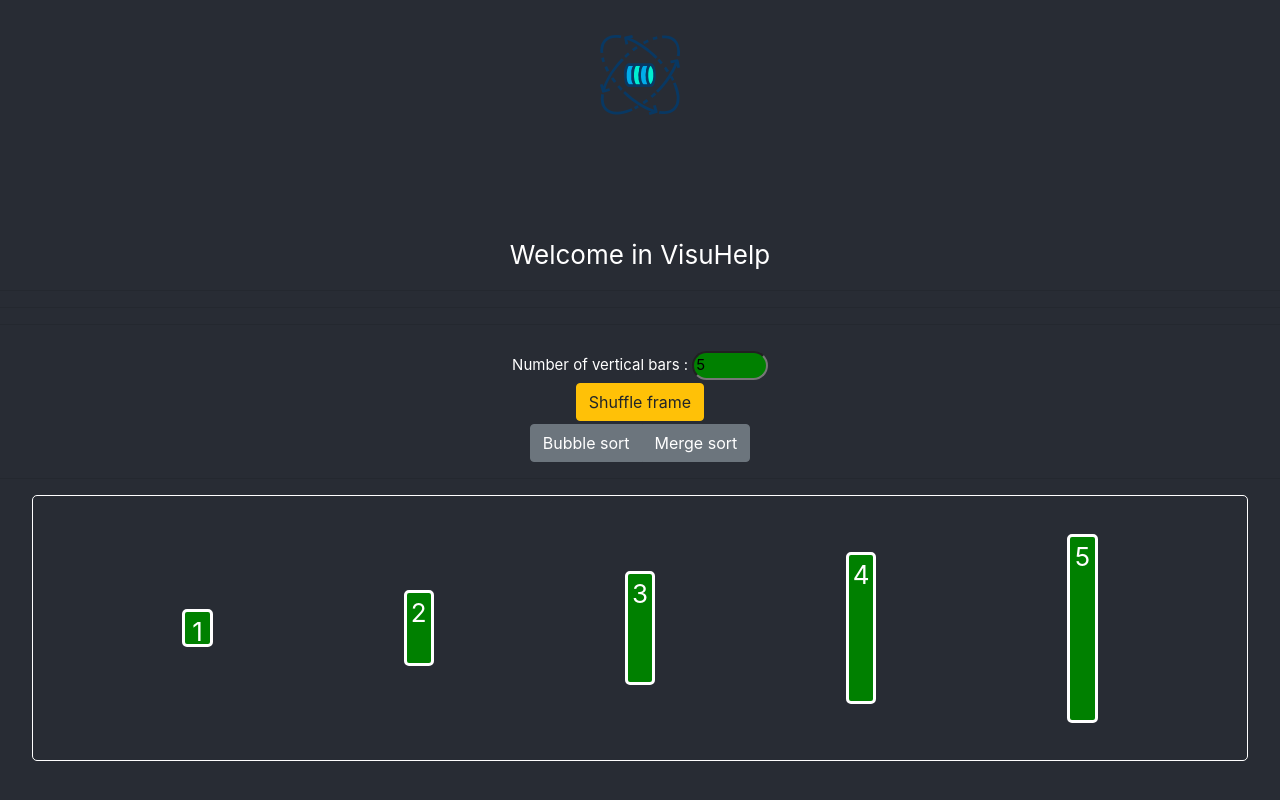
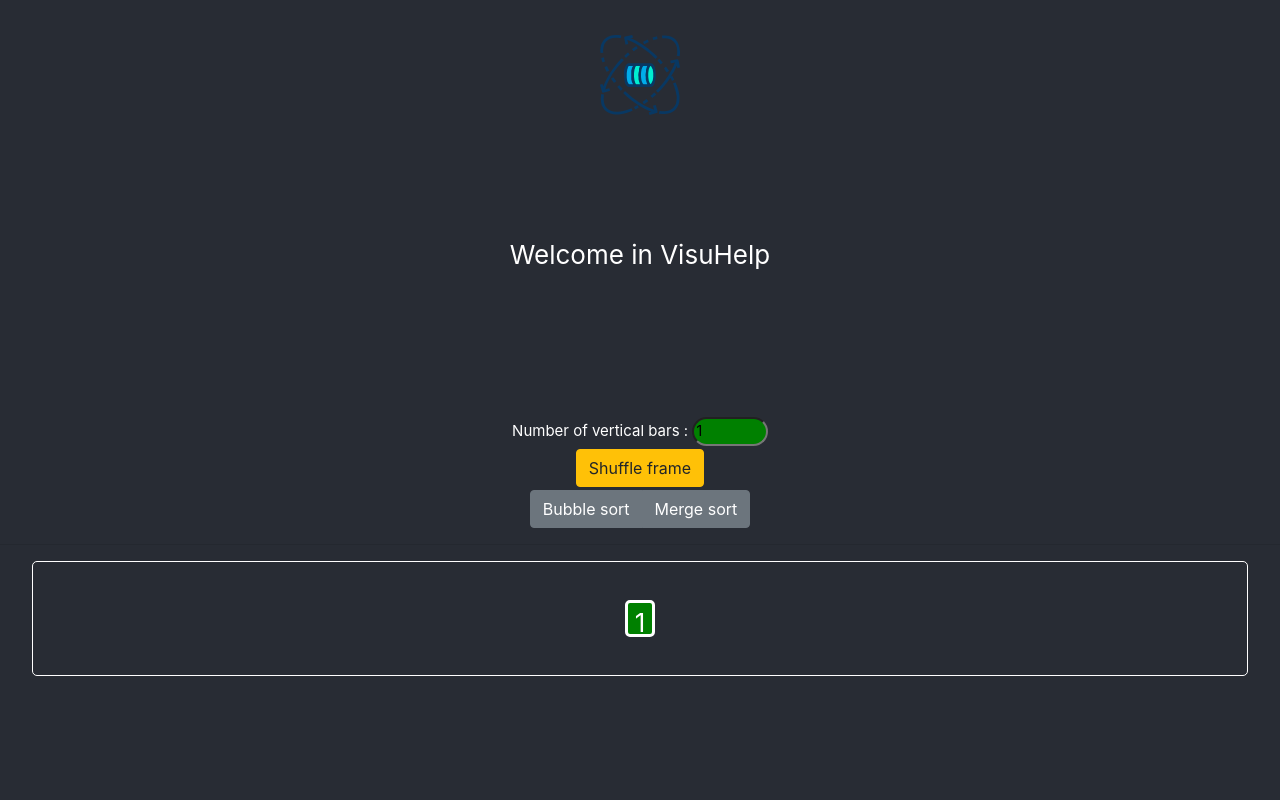
Before and after one commit to MarcGiannuzzi/visuhelp, a React (Create React App) app: page / in a window 1280 px wide. Shown: the part 156-956 px from the top of the page. Built offline with nearby package versions, Linux system fonts and the light colour scheme.

Commit message:
Choice of the number of vertical bars implemented, need to deal with the shuffling and sorting functions

```diff
--- a/public/index.html
+++ b/public/index.html
@@ -31,7 +31,7 @@
     <div id="root"></div>
     <div id="navbar"></div>
     <div id="welcome"></div>
-    <div id="params"></div>
+    <!-- <div id="params"></div> -->
     <div id="app"></div>
 
     <!--
--- a/src/App.js
+++ b/src/App.js
@@ -6,25 +6,41 @@ import './App.css';
 import VerticalBar from './VerticalBar'
 import Frame from './Frame'
 
+
+
+
+
 class App extends React.Component {
   constructor(props) {
     super(props)
+
+    this.initial_nb_vertical_bars = 1
     this.state = {
-      nb_vertical_bars : this.props.nb_vertical_bars,
+      nb_vertical_bars : this.initial_nb_vertical_bars,
       speed : this.props.speed
     }
   }
   render(){
-    var welcome = <div className="App">
+    var app = <div>
+    <span style={{fontSize:"15px"}}>Number of vertical bars : </span>
+    <input defaultValue={parseInt(this.state.nb_vertical_bars)} style={{fontSize:"15px", width:"2cm"}} id="id_input_nb_bars" onChange={(event) => {
+      var new_nb_vertical_bars = parseInt(event.target.value)
+      console.log("event : ", event)
+      this.setState((state) => {
+        return {nb_vertical_bars:new_nb_vertical_bars}
+      }, () => {
+        console.log("App refreshed.")
+      })
+    }}/>
+     <div className="App">
       <header className="App-header">
       {/* Thanks https://www.flaticon.com/authors/kiranshastry */}
 
-        <Frame nb_vertical_bars={this.state.nb_vertical_bars}></Frame>
+        <Frame nb_vertical_bars={parseInt(this.state.nb_vertical_bars)}></Frame>
       </header>
     </div>
-    return (
-      welcome
-    );
+</div>
+    return app
   }
 }
 
--- a/src/Frame.js
+++ b/src/Frame.js
@@ -11,8 +11,6 @@ import ButtonGroup from 'react-bootstrap/ButtonGroup';
 import setBackgroundColor from './VerticalBar'
 
 class Frame extends React.Component {
-
-
     constructor(props) {
         super(props);
         this.style = {
@@ -21,6 +19,7 @@ class Frame extends React.Component {
             margin:"auto",
             width: "95%"
         }
+
         this.refsVerticalBars = this.createVerticalBarsRefs()
         this.vertical_bars = this.createVerticalBars()
         // console.log(this.vertical_bars)
@@ -30,7 +29,8 @@ class Frame extends React.Component {
         this.state = {
             style: this.style,
             vertical_bars: this.vertical_bars,
-            frame: this.frame
+            frame: this.frame,
+            nb_vertical_bars : this.props.nb_vertical_bars
         }
 
 
@@ -42,6 +42,7 @@ class Frame extends React.Component {
         this.mergeSort = this.mergeSort.bind(this);
         //this.merge = this.merge.bind(this);
 
+        console.log(this.state.vertical_bars)
     }
 
     createVerticalBarsRefs(){
@@ -53,6 +54,7 @@ class Frame extends React.Component {
     }
 
     createVerticalBars(new_vertical_bars=null){
+        console.log("createVerticalBars")
         if(new_vertical_bars === null){
             return Array.from(Array(this.props.nb_vertical_bars).keys()).map(index =>
                 <Col key={index} style={{flexBasis:"0", margin:'auto'}} xs={1} md={1}><VerticalBar ref={this.refsVerticalBars[index]} value={index} ></VerticalBar></Col>)
@@ -96,6 +98,7 @@ class Frame extends React.Component {
             return {frame:frame}
         }, () => {
         console.log("Frame refreshed.")
+        console.log("Callback setState modifyFrame finished")
         })
     }
 
@@ -137,7 +140,10 @@ class Frame extends React.Component {
             this.refsVerticalBars[randomIndex] = tmp_refVerticalBar
 
 
-            this.setState({vertical_bars:vertical_bars}, () => this.modifyFrame())
+            this.setState({vertical_bars:vertical_bars}, () => {
+                this.modifyFrame()
+                console.log("Callback setState shuffleFrame finished")
+            })
         }
 
     }
@@ -270,6 +276,10 @@ class Frame extends React.Component {
 
 
     render() {
+        console.log("Render")
+        this.vertical_bars = this.createVerticalBars()
+        this.frame = this.createFrame()
+
         var element_returned = <div>
             <Button variant="warning" onClick={() => {
               this.shuffleFrame()
@@ -284,9 +294,9 @@ class Frame extends React.Component {
             }}>Merge sort</Button>
           </ButtonGroup>
           <hr></hr>
-          {this.state.frame}
+
+          {this.frame}
         </div>
-
         return element_returned
     }
   }
--- a/src/index.js
+++ b/src/index.js
@@ -13,9 +13,7 @@ import Button from 'react-bootstrap/Button';
 
 
 import App from './App';
-import Frame from './Frame';
 
-import VerticalBar from './VerticalBar'
 
 import * as serviceWorker from './serviceWorker';
 
@@ -46,34 +44,34 @@ ReactDOM.render(
     <p>
       Welcome in VisuHelp
     </p>
-    <hr></hr>
-    <hr></hr>
-    <hr></hr>
+    <br></br>
+    <br></br>
+    <br></br>
   </React.StrictMode>,
   document.getElementById('welcome')
 );
 
 
-ReactDOM.render(
-  <React.StrictMode>
-    <span style={{fontSize:"15px"}}>Number of vertical bars : </span>
-    <input value="5" style={{fontSize:"15px", width:"2cm"}} id="id_input_nb_bars" onchange={() => {
-      ReactDOM.render(
-        <React.StrictMode>
-          <App nb_vertical_bars={parseInt(document.getElementById("id_input_nb_bars").value)}/>
-        </React.StrictMode>,
-        document.getElementById('app')
-      );
-    }}/>
-  </React.StrictMode>,
-  document.getElementById('params')
-);
+// ReactDOM.render(
+//   <React.StrictMode>
+//     <span style={{fontSize:"15px"}}>Number of vertical bars : </span>
+//     <input defaultValue="5" style={{fontSize:"15px", width:"2cm"}} id="id_input_nb_bars" onChange={() => {
+//       ReactDOM.render(
+//         <React.StrictMode>
+//           <App/>
+//         </React.StrictMode>,
+//         document.getElementById('app')
+//       );
+//     }}/>
+//   </React.StrictMode>,
+//   document.getElementById('params')
+// );
 
 
 ReactDOM.render(
-  <React.StrictMode>
-    <App nb_vertical_bars={parseInt(document.getElementById("id_input_nb_bars").value)}/>
-  </React.StrictMode>,
+    <React.StrictMode>
+      <App></App>
+    </React.StrictMode>,
   document.getElementById('app')
 );
 
```
Also changed, not shown: notes.txt (added).
